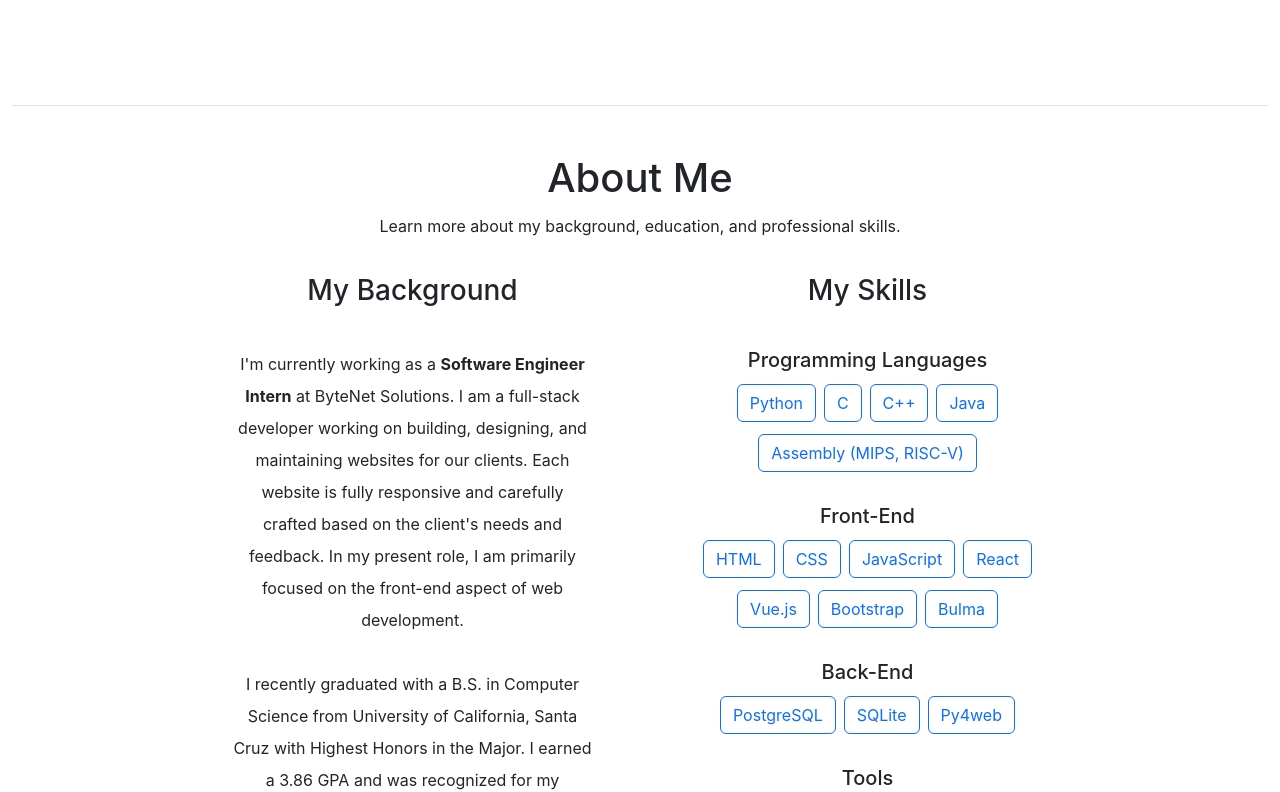
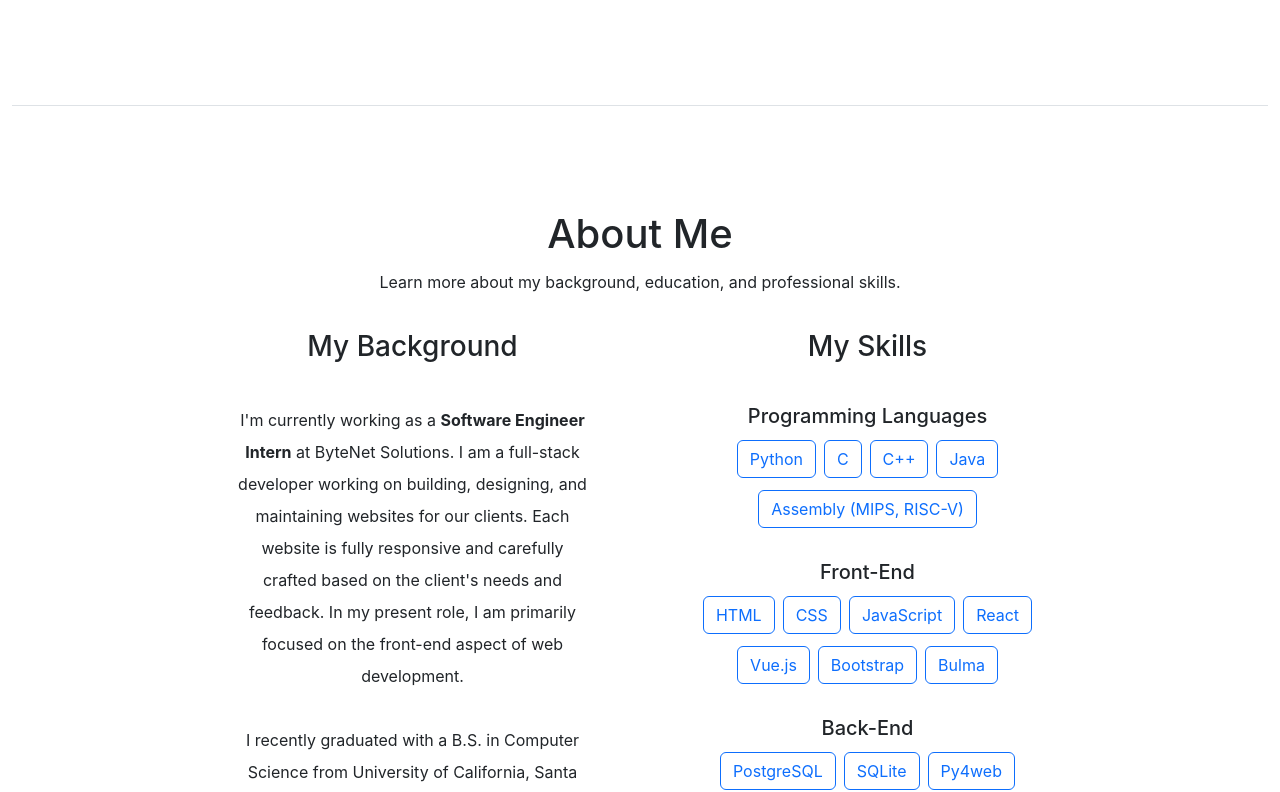
Before and after one commit to ryanchowdev/ryanchowdev-portfolio, a React (Create React App) app: page / in a window 1280 px wide. Shown: the part 694-1486 px from the top of the page. Built offline with nearby package versions, Linux system fonts and the light colour scheme.

Commit message:
Fixed navbar overlapping sections

```diff
--- a/src/App.css
+++ b/src/App.css
@@ -43,19 +43,17 @@ html, body {
 
 /* body {
   padding-top: 50px;
-  padding-bottom: 50px;
-} */
-
-/* body {
   padding-top: 40px;
+  padding-top: 58px;
 } */
 
 /* Prevents content from being blocked by navbar when you navigate to it */
-/* TODO adjust values */
-*#hero:before, *#about:before, *#projects:before, *#contact:before, *#footer:before {
+/* #home:before, #footer:before */
+*#about:before, *#projects:before, *#contact:before {
   display: block;
   content: " ";
-  margin-top: -75px;
-  height: 75px;
+  padding-top: 3.5rem;
   visibility: hidden;
+  /* margin-top: -75px;
+  height: 75px; */
 }
```
Also changed, not shown: src/components/Navbar.js (+4 -4 lines).
